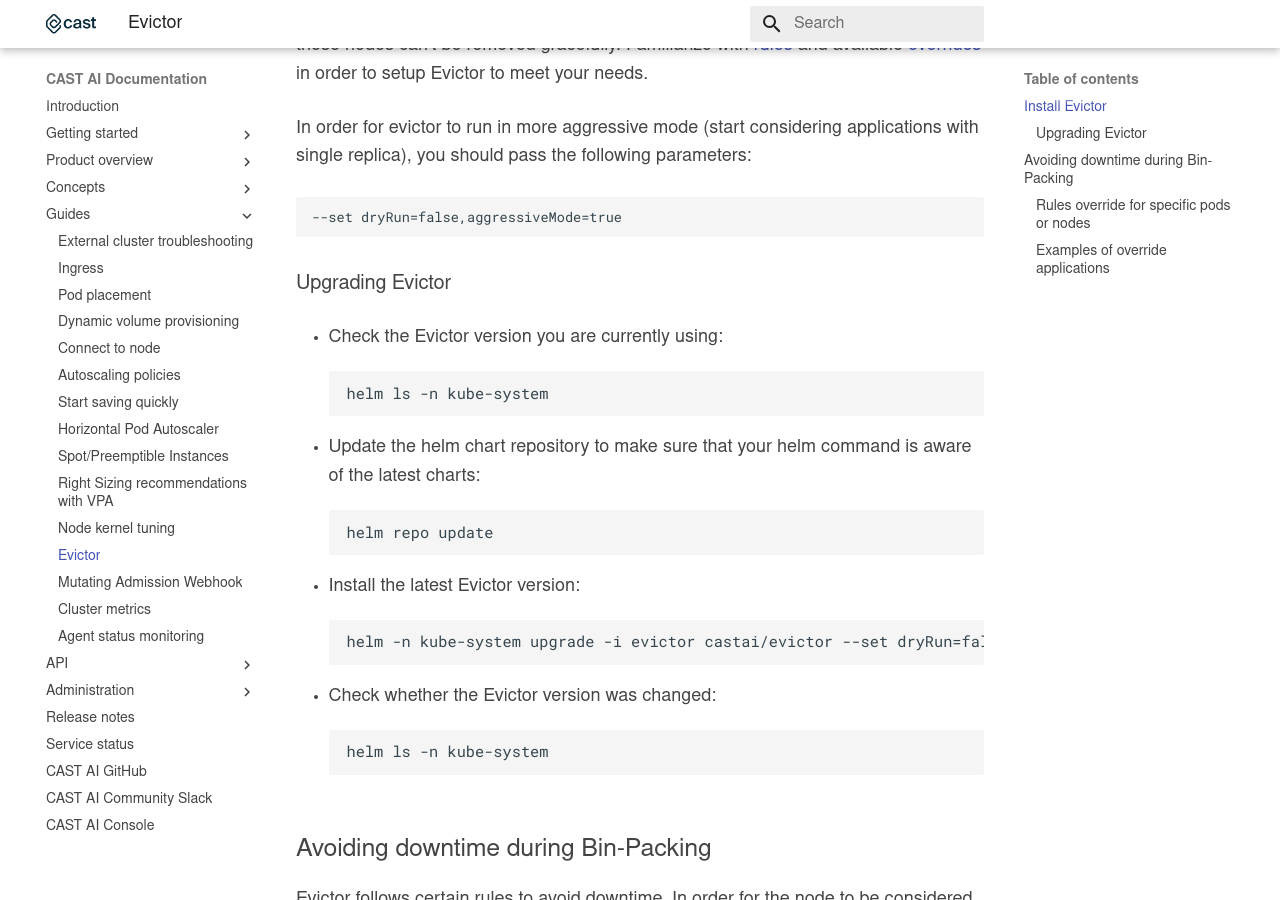
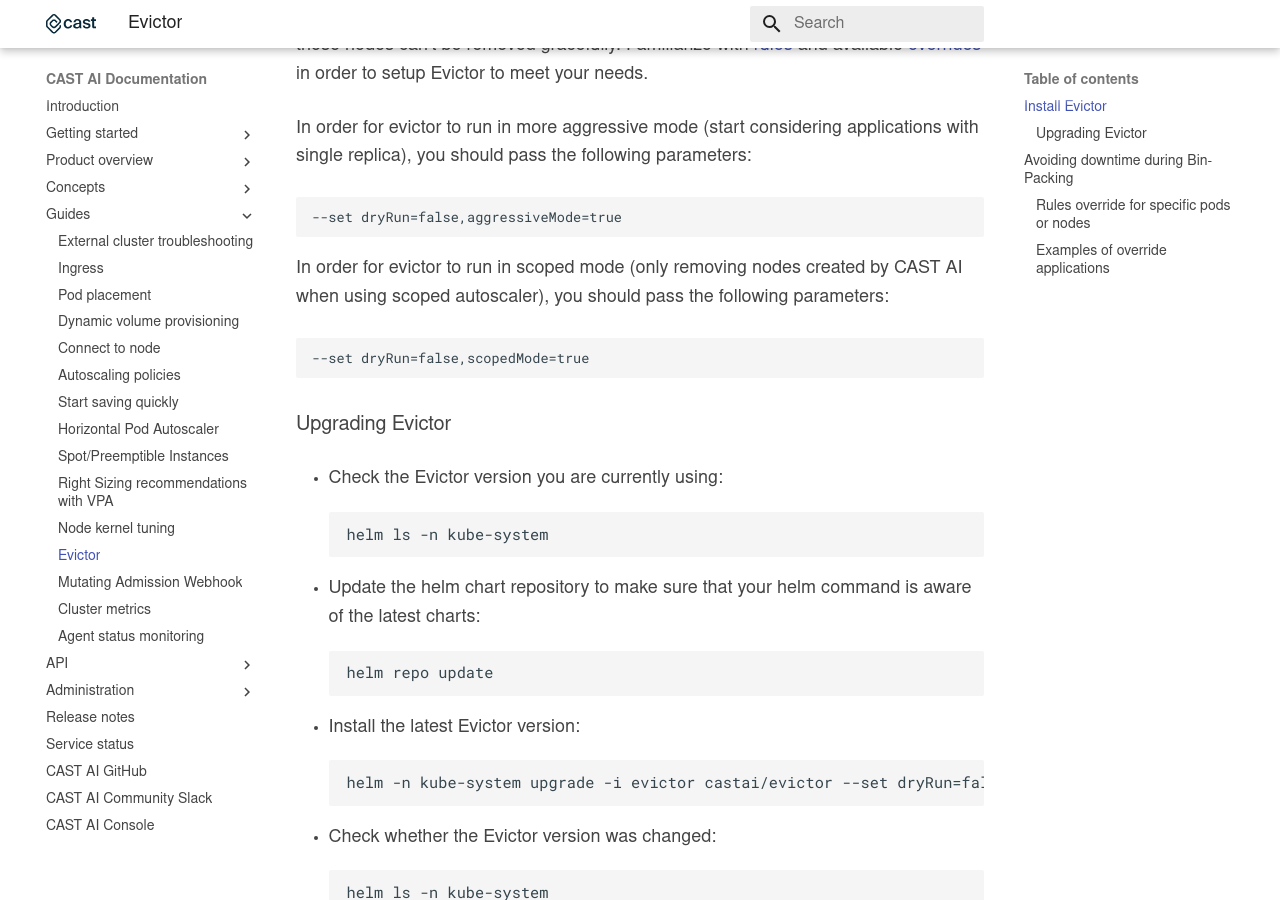
Before and after one commit to castai/docs, an MkDocs documentation site: the page built from docs/guides/evictor.md, in a window 1280 px wide and 900 px high, scrolled down 447 px. Built offline with MkDocs 1.6.1 and Material for MkDocs 9.7.7, drawn with Linux system fonts in a browser that asks for light colours; some web fonts are replaced.

Commit message:
evictor scoped mode (#189)

````diff
--- a/docs/guides/evictor.md
+++ b/docs/guides/evictor.md
@@ -19,6 +19,12 @@
 
 ```
 --set dryRun=false,aggressiveMode=true
+```
+
+In order for evictor to run in scoped mode (only removing nodes created by CAST AI when using scoped autoscaler), you should pass the following parameters:
+
+```
+--set dryRun=false,scopedMode=true
 ```
 
 ### Upgrading Evictor
````
